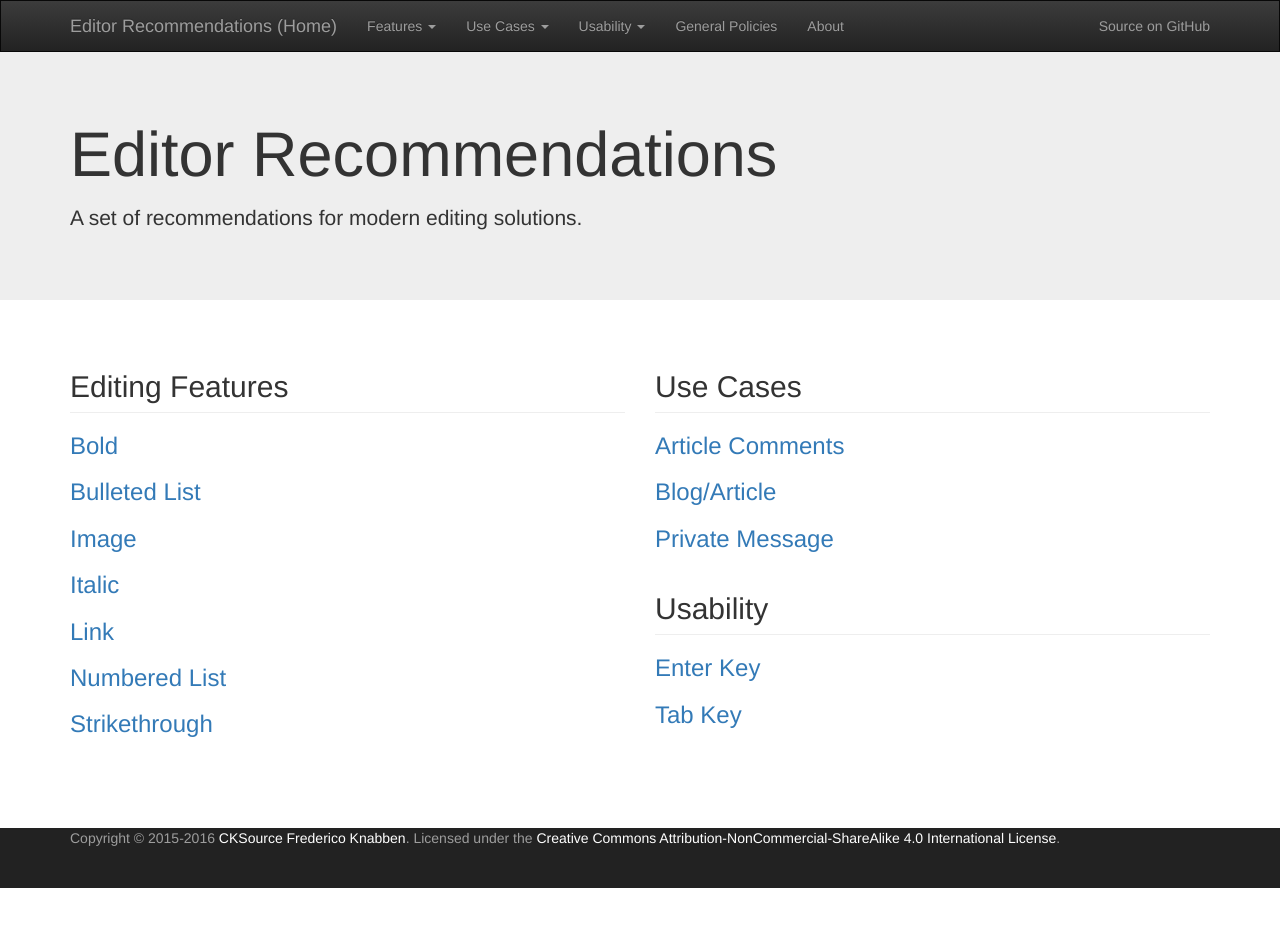
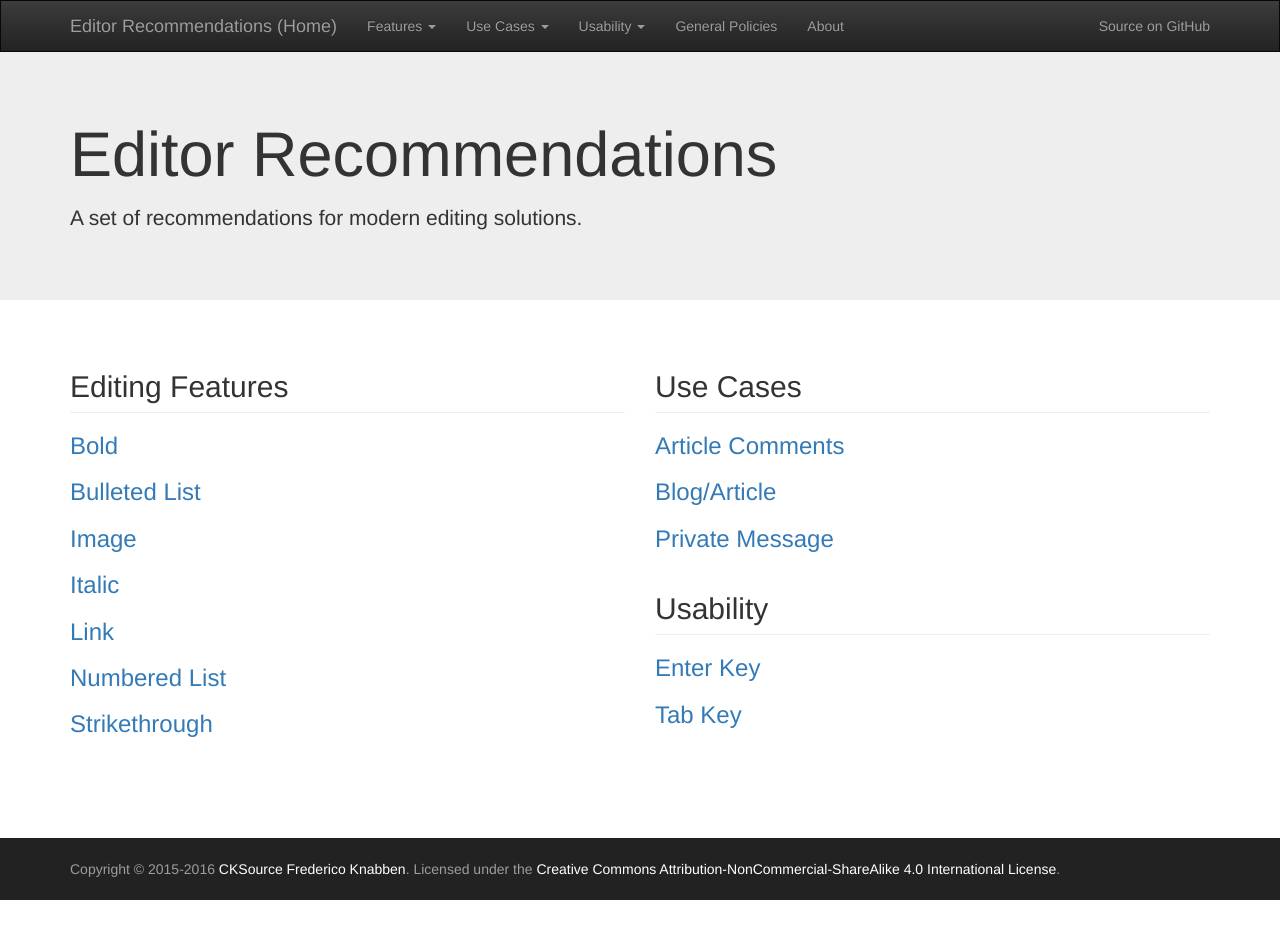
Before and after one commit to ckeditor/editor-recommendations, a Jekyll site: the page built from index.md, in a window 1280 px wide. Built offline with Jekyll 4.4.1, drawn with Linux system fonts in a browser that asks for light colours; nearby versions of some CDN libraries; after the commit the page ends 900 px from its top, so only the background shows below that.

Commit message:
Refs #24 Sticky footer on mobile fixes

```diff
--- a/styles/custom.css
+++ b/styles/custom.css
@@ -18,19 +18,19 @@ html {
 }
 body {
   /* Margin bottom by footer height */
-  margin-bottom: 60px;
+  margin-bottom: 80px;
 }
 body > .container {
   /* Push footer 20px from content */
-  margin-bottom: 80px;
+  margin-bottom: 20px;
 }
 .footer {
   background: #222;
   color: #9d9d9d;
 
   width: 100%;
-  /* Set the fixed height of the footer here */
-  height: 60px;
+  padding: 21px 0;
+  position: absolute;
 }
 .footer p {
   margin: 0;
@@ -44,3 +44,11 @@ body > .container {
 .navbar-text {
   line-height: 20px;
 }
+@media handheld, only screen and (min-width: 768px) {
+  body > .container {
+    margin-bottom: 100px;
+  }
+  .footer {
+    bottom: 0;
+  }
+}
```
